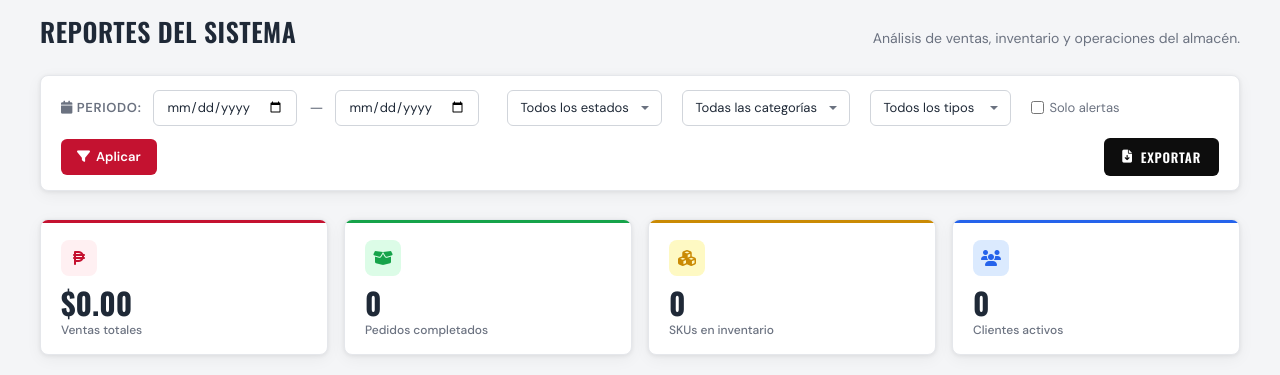
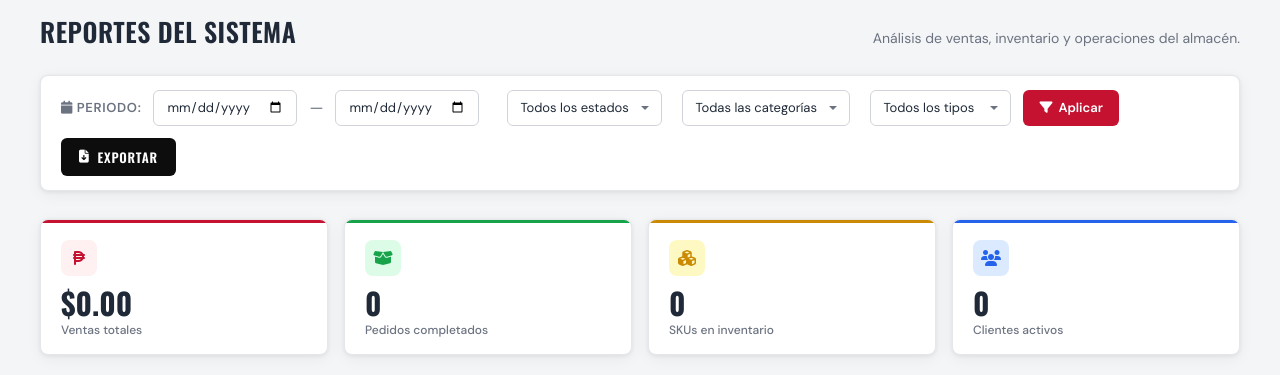
Before and after one commit to Arthie01/monorepo, a Flask app: template flask_app/templates/reportes.html in a window 1280 px wide. Shown: the part 113-488 px from the top of the page. Run offline with Flask 3, Linux system fonts and the light colour scheme; the template is opened without the code that fills it, so the values that code supplies are empty.

Commit message:
feat: eliminar filtro de solo alertas en reportes y ajustar lógica de parámetros

```diff
--- a/flask_app/templates/reportes.html
+++ b/flask_app/templates/reportes.html
@@ -112,10 +112,6 @@
             <option value="Refaccionaria" {% if filtro_tipo_cliente == 'Refaccionaria' %}selected{% endif %}>Refaccionaria</option>
             <option value="Distribuidor" {% if filtro_tipo_cliente == 'Distribuidor' %}selected{% endif %}>Distribuidor</option>
           </select>
-
-          <label style="margin-left:8px;display:flex;align-items:center;gap:5px;font-size:13px;color:#6b7280;white-space:nowrap;" title="Mostrar solo productos con stock bajo (Inventario)">
-            <input type="checkbox" id="filtro_solo_alertas" {% if filtro_solo_alertas == 'true' %}checked{% endif %}> Solo alertas
-          </label>
 
           <button type="button" class="btn-filter" onclick="aplicarFiltros()">
             <i class="fas fa-filter"></i> Aplicar
@@ -476,13 +472,11 @@
         var estado      = document.getElementById('estado_pedidos').value;
         var categoria   = document.getElementById('filtro_categoria').value;
         var tipoCliente = document.getElementById('filtro_tipo_cliente').value;
-        var soloAlertas = document.getElementById('filtro_solo_alertas').checked;
         if (inicio)      params.append('fecha_inicio', inicio);
         if (fin)         params.append('fecha_fin', fin);
         if (estado)      params.append('estado', estado);
         if (categoria)   params.append('categoria', categoria);
         if (tipoCliente) params.append('tipo_cliente', tipoCliente);
-        if (soloAlertas) params.append('solo_alertas', 'true');
         return params;
       }
 
```
Also changed, not shown: 1 other file.
